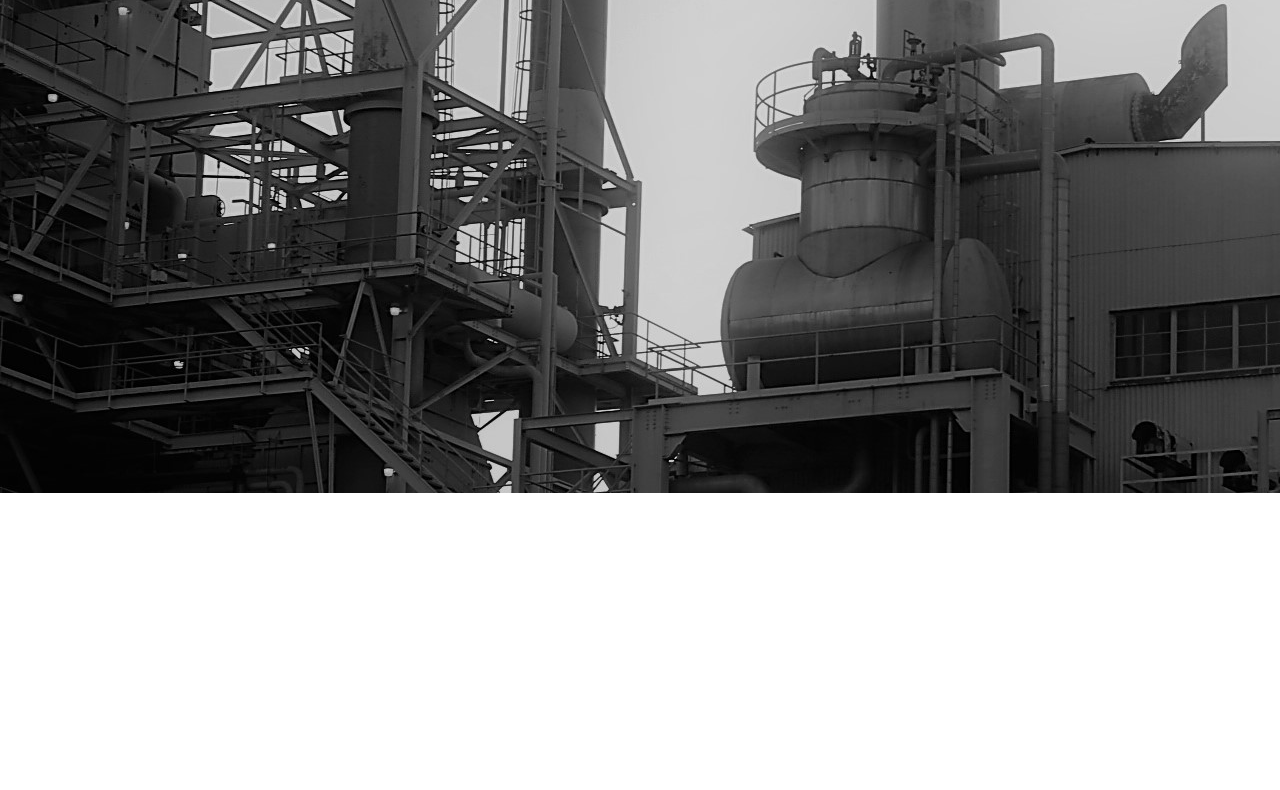
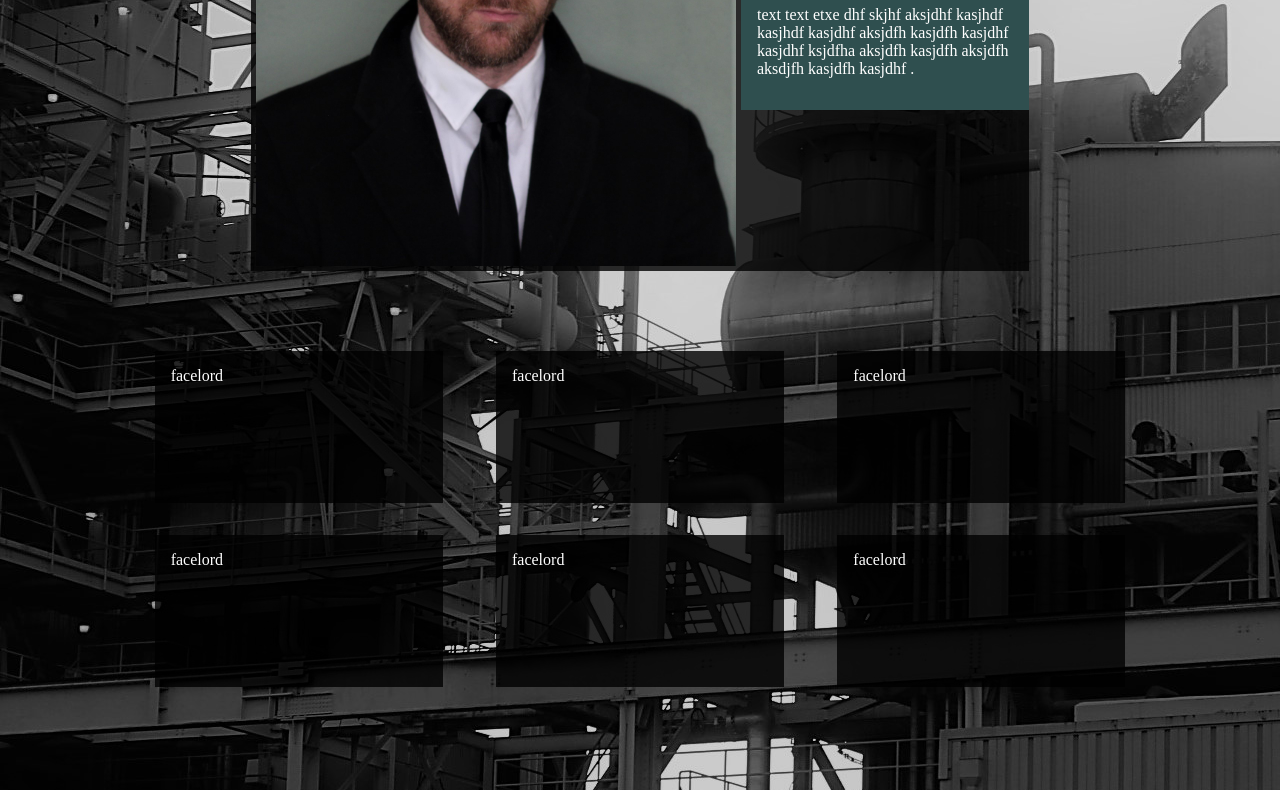
Before and after one commit to Jwatkins1138/portfolio, a plain HTML site: page index.html in a window 1280 px wide. Shown: the part 307-1097 px from the top of the page. Before the commit the page ends 800 px from the top, so only its background shows below. Drawn offline with Linux system fonts and the light colour scheme.

Commit message:
intial layout

```diff
--- a/index.html
+++ b/index.html
@@ -10,28 +10,35 @@
 <body>
   <header id='head' class='is-primary has-text-primary'>
     <img id='portrait' class='image' src='assets/portrait.jpg'>
-    <h1 class="has-text-primary">about me: </h1>
+    <div class="card is-secondary has-text-primary">
+      <h1 class="has-text-primary">about me: </h1>
+      <p>text text etxe dhf skjhf aksjdhf kasjhdf kasjhdf kasjdhf aksjdfh kasjdfh kasjdhf kasjdhf ksjdfha aksjdfh kasjdfh aksjdfh aksdjfh kasjdfh kasjdhf . </p>
+    </div>
   </header>
-  <main id="main" class="is-primary has-text-primary">
-    <div class="card is-secondary has-text-primary">
+  <main id="main">
+    <div class="card is-primary has-text-primary">
       facelord
     </div>
-    <div class="card is-secondary has-text-primary">
+    <div class="card is-primary has-text-primary">
       facelord
     </div>
-    <div class="card is-secondary has-text-primary">
+    <div class="card is-primary has-text-primary">
       facelord
     </div>
-    <div class="card is-secondary has-text-primary">
+    <div class="card is-primary has-text-primary">
       facelord
     </div>
-    <div class="card is-secondary has-text-primary">
+    <div class="card is-primary has-text-primary">
       facelord
     </div>
-    <div class="card is-secondary has-text-primary">
+    <div class="card is-primary has-text-primary">
       facelord
     </div>
   </main>
+  <footer id="foot" class="is-primary has-text-primary">
+    <div id="foot-card">
 
+    </div>
+  </footer>
 </body>
 </html>
--- a/style.css
+++ b/style.css
@@ -1,32 +1,50 @@
 html {
-  background: no-repeat url('assets/background.jpg');
+  background: no-repeat url('assets/background.jpg') fixed;
 }
 
 body {
   display: flex;
   flex-direction: column;
+  align-items: center;
 }
 
 #head {
   display: flex;
+  align-items: center;
+  max-width: 80vw;
+  margin-top: 5em;
 }
 
 #portrait {
-  height: 150px;
+  height: 60vh;
 }
 
 #main {
   display: flex;
   flex-wrap: wrap;
   justify-content: space-around;
+  max-width: 80vw;
+  margin-top: 5em;
+}
+
+#foot-card {
+  height: 300vh;
 }
 
 .card {
-  width: 32em;
+  padding: 1em;
+  width: 20vw;
+  min-height: 15vh;
+  max-height: 25vh;
+  margin-bottom: 2em;
 }
 
 *.is-primary {
-  background-color: black;
+  background-color: rgba(0, 0, 0, 0.8);
+}
+
+*.is-secondary {
+  background-color: darkslategrey;
 }
 
 *.has-text-primary {
```
